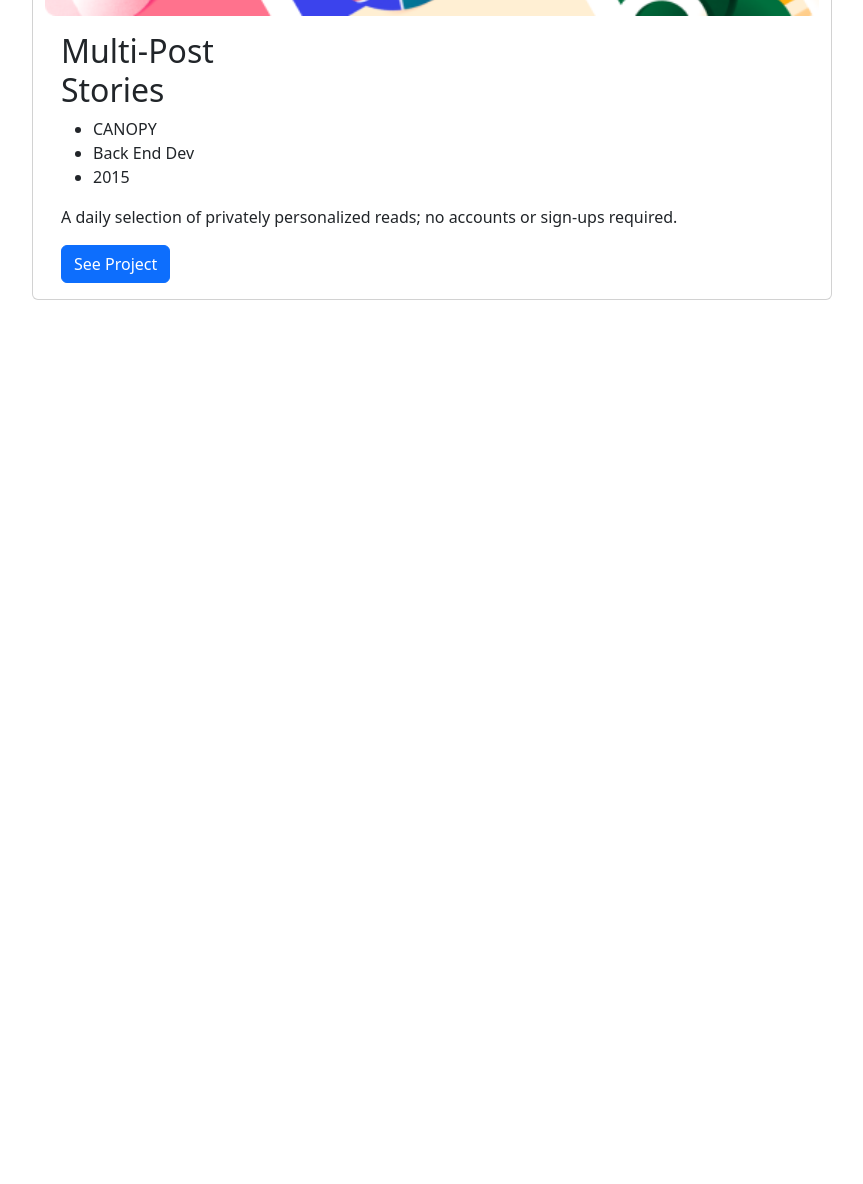
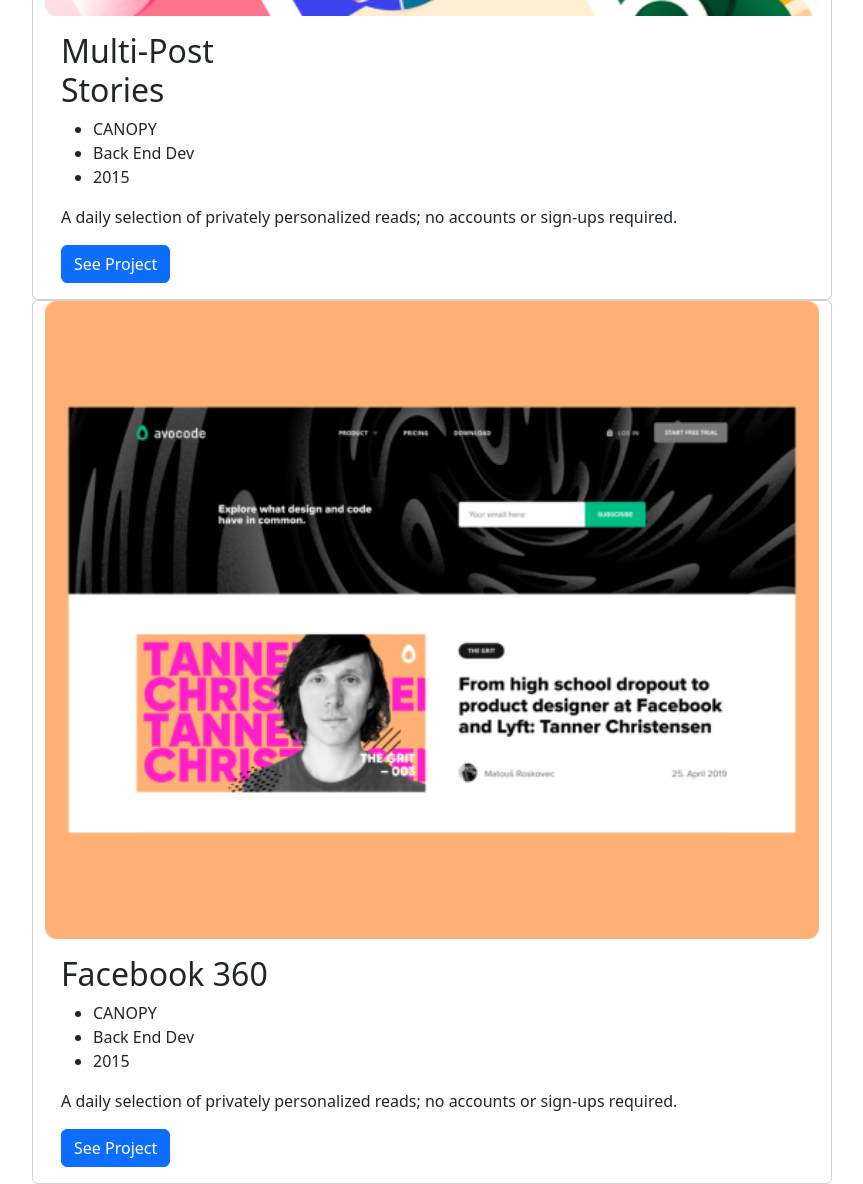
Before and after one commit to Kidd254/bootstrap_desktop_version, a plain HTML site: page index.html in a window 1280 px wide. Shown: the part 1789-2973 px from the top of the page, without its empty margins (208-1071 px from the left). Before the commit the page ends 2089 px from the top, so only its background shows below. Drawn offline with nearby package versions, Linux system fonts and the light colour scheme.

Commit message:
Add project 3 details

```diff
--- a/index.html
+++ b/index.html
@@ -5,7 +5,7 @@
     <meta charset="UTF-8">
     <meta http-equiv="X-UA-Compatible" content="IE=edge">
     <meta name="viewport" content="width=device-width, initial-scale=1.0">
-    <title>Document</title>
+    <title>Portfolio</title>
     <link href="https://cdn.jsdelivr.net/npm/bootstrap@5.2.1/dist/css/bootstrap.min.css" rel="stylesheet">
     <script src="https://cdn.jsdelivr.net/npm/bootstrap@5.2.1/dist/js/bootstrap.bundle.min.js"></script>
 </head>
@@ -98,6 +98,21 @@
             <a href="#" class="btn btn-primary">See Project</a>
         </div>
     </div>
+
+    <div class="container-fluid card" style="width: 800px;">
+        <img src="./images/Desktop_project3.png" class="card-img-top" alt="Project Image">
+        <div class="card-body">
+            <h2 class="card-title">Facebook 360</h2>
+            <ul class="project_details">
+                <li class="canopy">CANOPY</li>
+                <li class="Back_End_Dev">Back End Dev</li>
+                <li class="year">2015</li>
+            </ul>
+            <p class="card-text">A daily selection of privately personalized reads; no accounts or sign-ups required.
+            </p>
+            <a href="#" class="btn btn-primary">See Project</a>
+        </div>
+    </div>
 </body>
 
 
```
